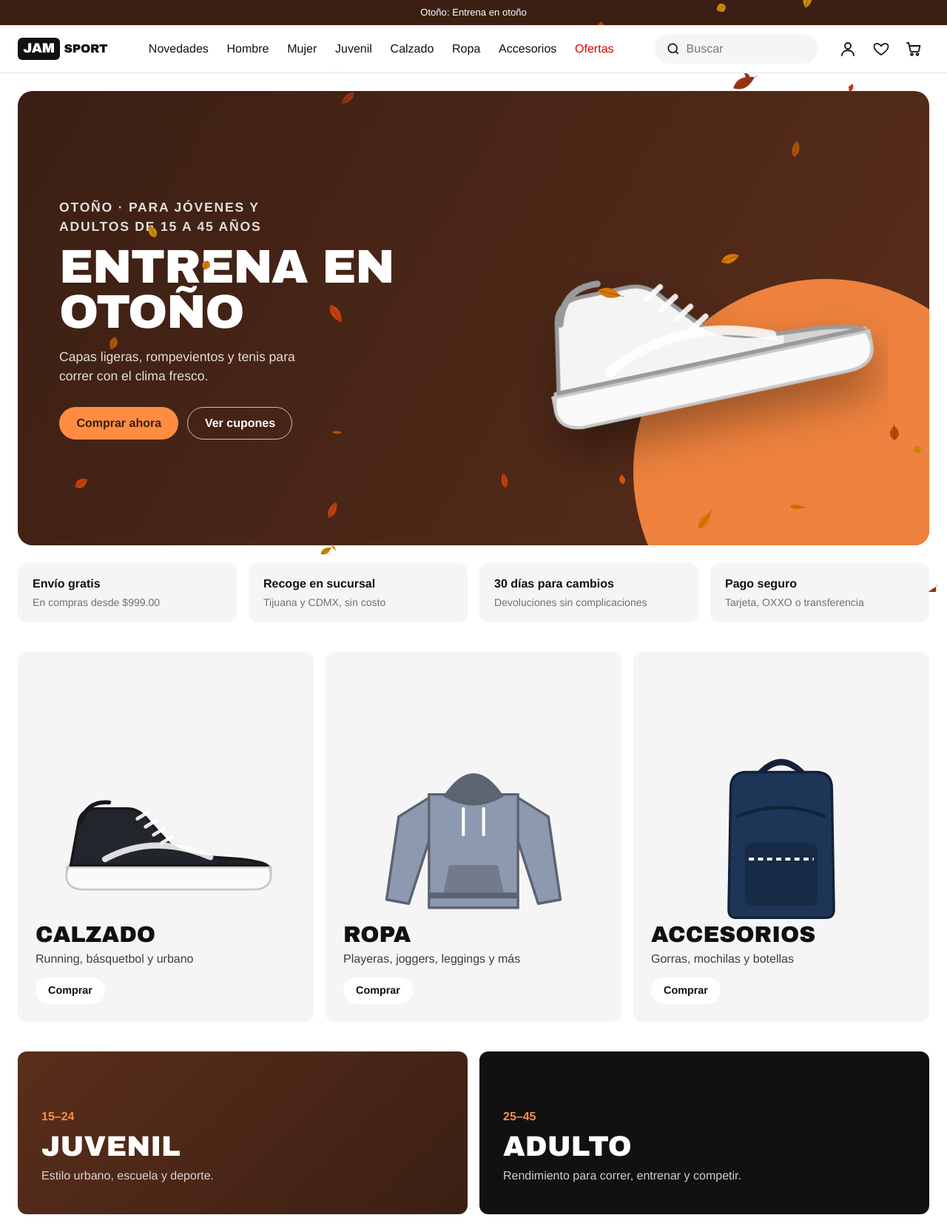
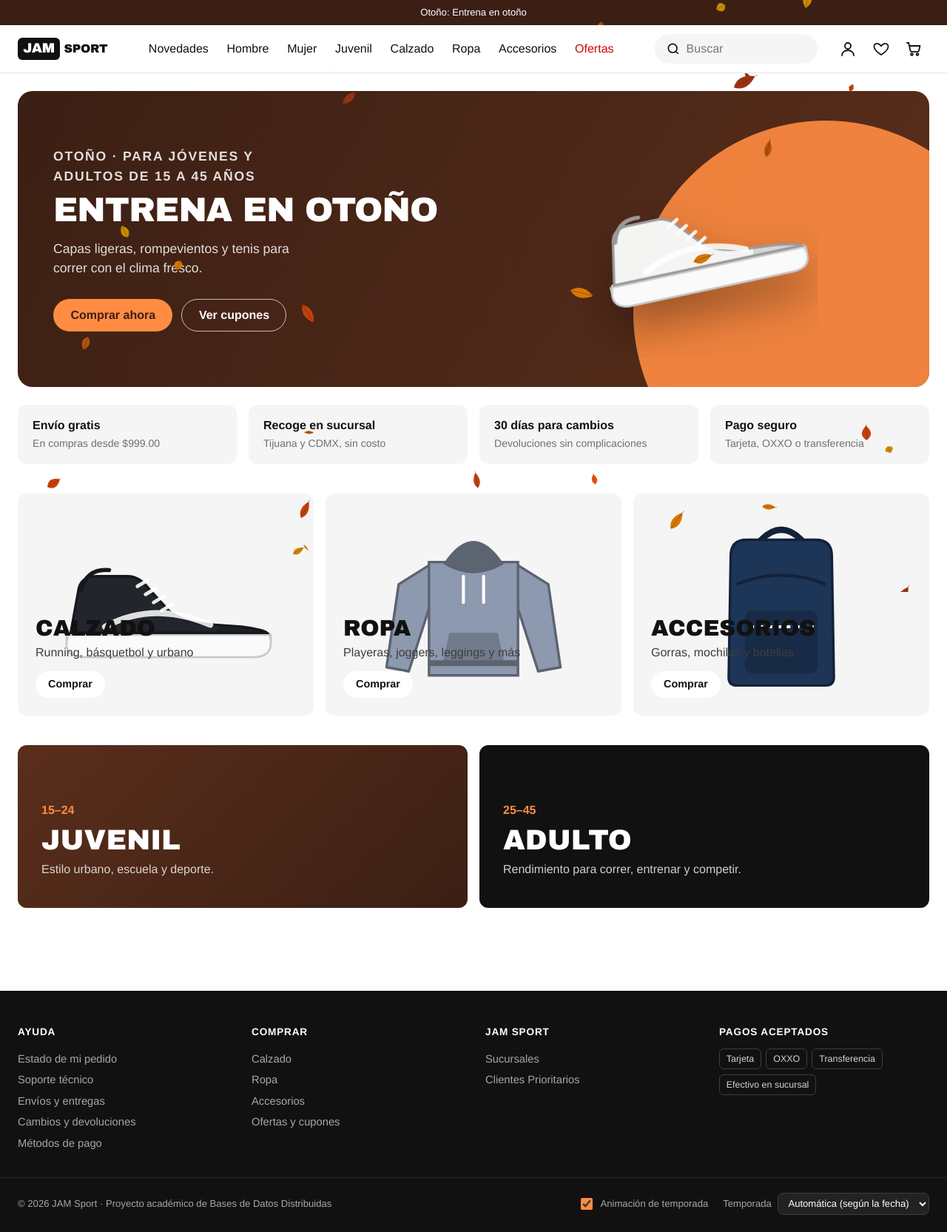
Before and after one commit to angelblandito/ERROR404, a PHP site: page / in a window 1280 px wide. Shown: the top 1665 px of the page at 74% size. After the commit the page ends 1642 px from the top, so only its background shows below. Run offline with PHP 8.4, Linux system fonts and the light colour scheme; data that the repository does not hold is empty; some libraries are stand-ins or nearby versions.

Commit message:
Diseño mas compacto en pantallas de laptop
Banner mas bajo, cuadricula de productos con columnas automaticas, carruseles de 5 productos y la imagen del producto ajustada a la altura de la ventana.

```diff
--- a/index.css
+++ b/index.css
@@ -377,8 +377,8 @@ textarea.input { resize: vertical; }
     background: linear-gradient(120deg, var(--brand), var(--brand-2));
     color: #fff;
     border-radius: 20px;
-    padding: 3rem 3.5rem;
-    min-height: 420px;
+    padding: 2.5rem 3rem;
+    min-height: 340px;
     overflow: hidden;
     position: relative;
     transition: background .4s ease;
@@ -406,7 +406,7 @@ textarea.input { resize: vertical; }
 .eyebrow-dark { text-transform: uppercase; letter-spacing: .08em; font-size: .75rem; font-weight: 700; color: var(--muted); margin-bottom: .35rem; }
 .hero h1 {
     font-family: var(--font-display);
-    font-size: clamp(2.4rem, 5vw, 4.4rem);
+    font-size: clamp(2rem, 3.6vw, 3.6rem);
     text-transform: uppercase;
     letter-spacing: -.02em;
     line-height: .95;
@@ -414,6 +414,7 @@ textarea.input { resize: vertical; }
 }
 .hero p { color: rgba(255, 255, 255, .85); font-size: 1.1rem; max-width: 34ch; }
 .hero-cta { display: flex; gap: .75rem; margin-top: 1.75rem; flex-wrap: wrap; }
+.hero-art { width: 100%; max-width: 320px; justify-self: center; }
 .hero-art .product-art { background: transparent; }
 .hero-shoe svg { width: 100%; transform: rotate(-12deg); filter: drop-shadow(0 30px 30px rgba(0, 0, 0, .35)); }
 
@@ -445,7 +446,7 @@ textarea.input { resize: vertical; }
     overflow: hidden;
     text-decoration: none;
 }
-.tile .product-art { aspect-ratio: 4 / 5; transition: transform .4s ease; }
+.tile .product-art { aspect-ratio: 4 / 3; transition: transform .4s ease; }
 .tile:hover .product-art { transform: scale(1.03); }
 .tile-copy { position: absolute; left: 1.5rem; bottom: 1.5rem; right: 1.5rem; }
 .tile-copy h2 { font-family: var(--font-display); font-size: 1.9rem; text-transform: uppercase; }
@@ -498,7 +499,7 @@ textarea.input { resize: vertical; }
 .rail-track {
     display: grid;
     grid-auto-flow: column;
-    grid-auto-columns: calc((100% - 3rem) / 4);
+    grid-auto-columns: calc((100% - 4rem) / 5);
     gap: 1rem;
     overflow-x: auto;
     scroll-snap-type: x mandatory;
@@ -507,8 +508,8 @@ textarea.input { resize: vertical; }
 }
 .rail-track .card { scroll-snap-align: start; }
 
-.product-grid { display: grid; grid-template-columns: repeat(3, 1fr); gap: 2rem 1rem; }
-.product-grid.wide { grid-template-columns: repeat(4, 1fr); }
+.product-grid { display: grid; grid-template-columns: repeat(auto-fill, minmax(210px, 1fr)); gap: 2rem 1rem; }
+.product-grid.wide { grid-template-columns: repeat(auto-fill, minmax(220px, 1fr)); }
 .product-grid > .empty-state { grid-column: 1 / -1; }
 
 .card { position: relative; display: flex; flex-direction: column; }
@@ -598,10 +599,10 @@ textarea.input { resize: vertical; }
 .breadcrumb { font-size: .85rem; color: var(--muted); margin-bottom: 1rem; }
 .breadcrumb a { color: var(--muted); }
 
-.pdp { display: grid; grid-template-columns: minmax(0, 1.35fr) minmax(320px, 1fr); gap: 3rem; align-items: start; }
+.pdp { display: grid; grid-template-columns: minmax(0, 1.1fr) minmax(340px, 1fr); gap: 3rem; align-items: start; }
 .pdp-gallery { display: grid; grid-template-columns: 72px 1fr; gap: 1rem; position: sticky; top: calc(var(--header-h) + 1rem); }
 .pdp-main { grid-column: 2; grid-row: 1; }
-.pdp-main .product-art { border-radius: 8px; }
+.pdp-main .product-art { border-radius: 8px; max-width: min(100%, calc(100vh - 190px)); min-width: 280px; }
 .pdp-art svg { width: 86%; }
 .pdp-thumbs { grid-column: 1; grid-row: 1; display: grid; gap: .5rem; align-content: start; }
 .thumb { border: 0; padding: 0; background: none; cursor: pointer; border-radius: 6px; overflow: hidden; opacity: .7; }
@@ -866,7 +867,7 @@ textarea.input { resize: vertical; }
 @media (max-width: 1200px) {
     .main-nav a { padding: .5rem .5rem; font-size: .93rem; }
     .search { width: 170px; }
-    .product-grid.wide { grid-template-columns: repeat(3, 1fr); }
+    .rail-track { grid-auto-columns: calc((100% - 3rem) / 4); }
 }
 
 @media (max-width: 960px) {
```
